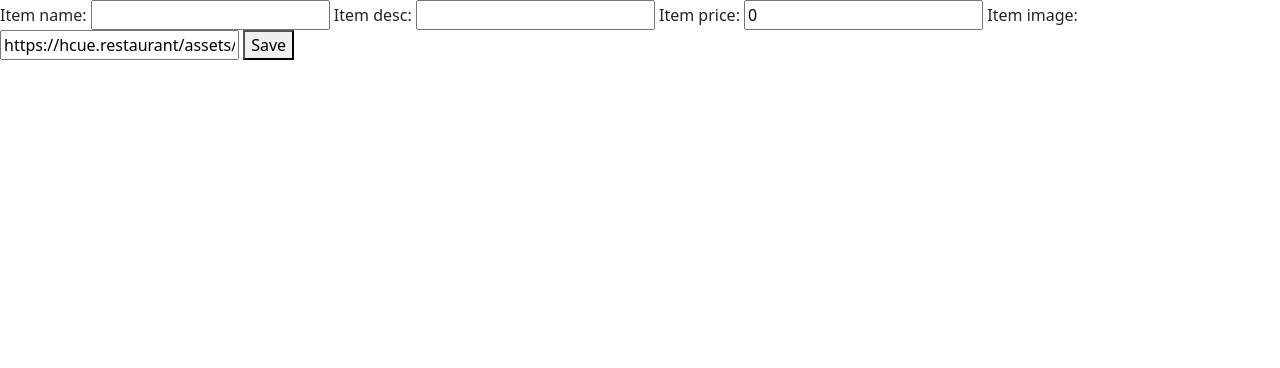
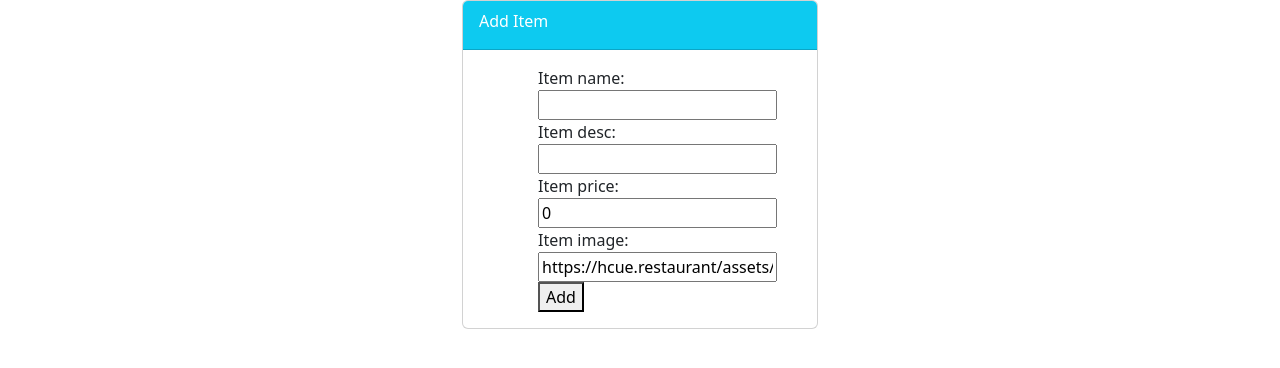
Before and after one commit to chaechunjae/food_menu_app, a Django app: page /food/add in a window 1280 px wide. Shown: the part 56-424 px from the top of the page. Run offline with Django 4.2, Linux system fonts and the light colour scheme.

Commit message:
featule/add_item page

```diff
--- a/food/templates/food/item_form.html
+++ b/food/templates/food/item_form.html
@@ -1,8 +1,25 @@
 {% extends 'food/base.html' %}
+
 {% block body %}
-<form method="POST">
-    {% csrf_token %}
-    {{ form }}
-    <button type="submit">Save</button>
-</form>
+<div class="container">
+    <div class="row">
+        <div class ="col-md-4 offset-md-4">
+            <div class="card">
+                <div class="card-header text-white bg-info">
+                    <div class="card-title">
+                        Add Item
+                    </div>
+                </div>
+                <div class="card-body offset-md-2">
+                    <form method="POST">
+                        {% csrf_token %}
+
+                        {{ form }}
+                        <button class="btn-info" type="submit"> Add </button>
+                    </form>
+                </div>
+            </div>
+        </div>
+    </div>
+</div>
 {% endblock %}
```
Also changed, not shown: db.sqlite3.
